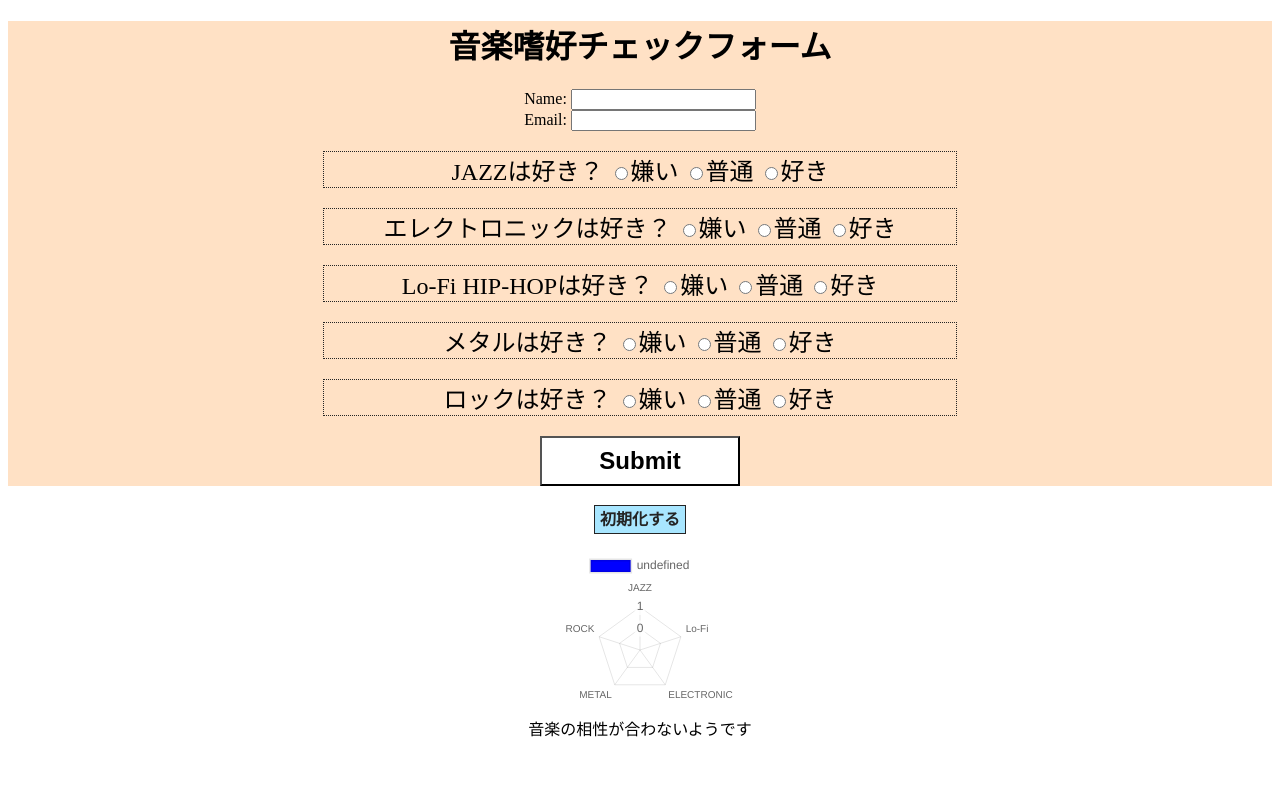
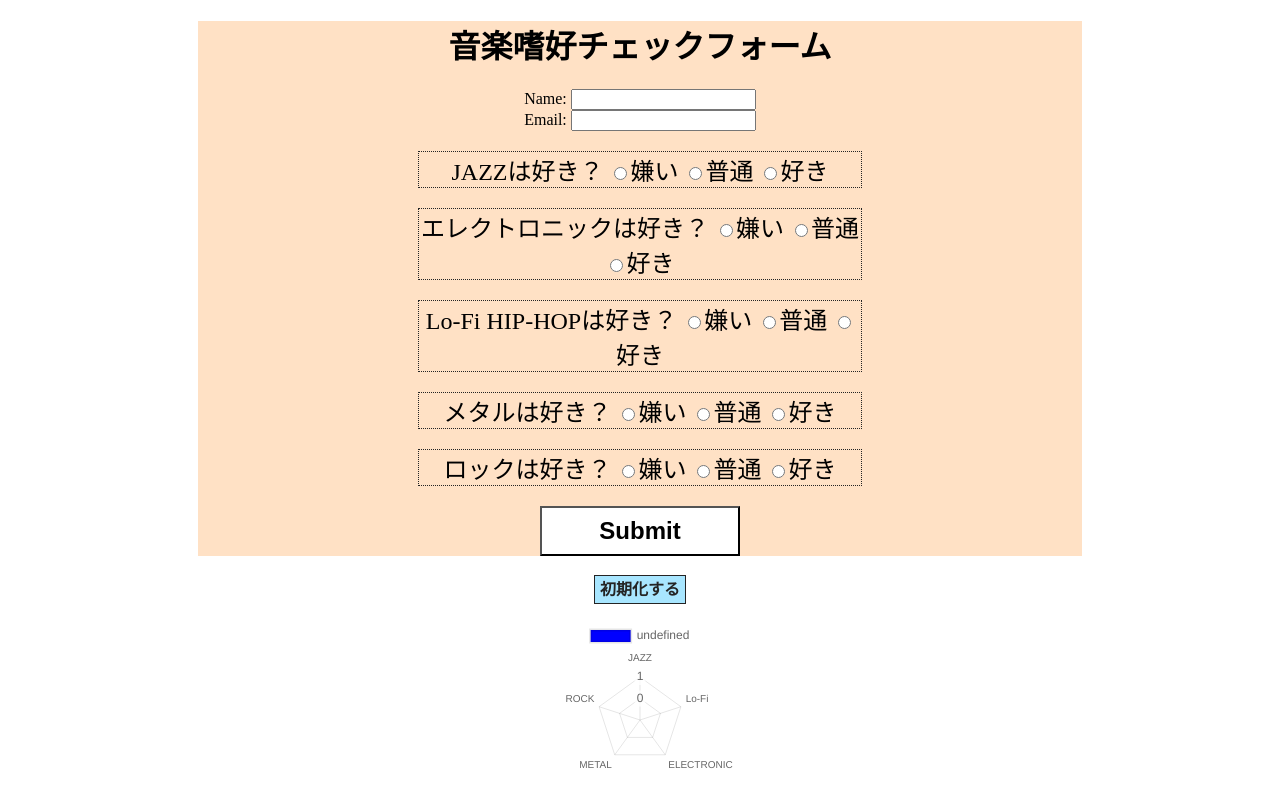
Before and after one commit to taku-Matsunaga/08_07_PHP, a PHP site: page / in a window 1280 px wide. Run offline with PHP 8.4, Linux system fonts and the light colour scheme; some libraries are stand-ins or nearby versions.

Commit message:
fix style

```diff
--- a/css/style.css
+++ b/css/style.css
@@ -4,6 +4,8 @@
 
 form {
   background-color: #ffe1c5;
+  width: 70%;
+  margin: auto;
 }
 
 form h1 {
--- a/css/style.min.css
+++ b/css/style.min.css
@@ -1 +1 @@
-.tac{text-align:center}form{background-color:#ffe1c5}form h1{text-align:center}.checkbox{font-size:1.5rem;margin:20px auto;border:1px dotted #242424;width:50%;text-align:center}.submitBtn{text-align:center}.submitBtn button{width:200px;height:50px;font-size:1.5rem;font-weight:bold;background-color:#fff;cursor:pointer}.clearBtn{text-align:center;margin:20px}.clearBtn a{background-color:#a8e6ff;color:#242424;text-decoration:none;border:1px solid #242424;padding:5px;font-weight:bold}.graph{margin:auto}.videoBox{text-align:center}
+.tac{text-align:center}form{background-color:#ffe1c5;width:70%;margin:auto}form h1{text-align:center}.checkbox{font-size:1.5rem;margin:20px auto;border:1px dotted #242424;width:50%;text-align:center}.submitBtn{text-align:center}.submitBtn button{width:200px;height:50px;font-size:1.5rem;font-weight:bold;background-color:#fff;cursor:pointer}.clearBtn{text-align:center;margin:20px}.clearBtn a{background-color:#a8e6ff;color:#242424;text-decoration:none;border:1px solid #242424;padding:5px;font-weight:bold}.graph{margin:auto}.videoBox{text-align:center}
--- a/css/style.scss
+++ b/css/style.scss
@@ -4,6 +4,8 @@
 
 form{
   background-color: rgb(255, 225, 197);
+  width: 70%;
+  margin: auto;
 
   h1{
     text-align: center;
--- a/js/mychart.js
+++ b/js/mychart.js
@@ -166,7 +166,7 @@ function createYoutube() {
     console.log(random);
     console.log(rockSet[random]);
     document.getElementById('insertVideo').innerHTML = rockHTML;
-  }else{
+  }else if(tmpData2[mydata] == 1 && tmpData3[mydata] == 1 && tmpData4[mydata] == 1 && tmpData5[mydata] == 1 && tmpData6[mydata] == 1){
     document.getElementById('insertVideo').innerHTML = '<p>音楽の相性が合わないようです</p>';
   }
 
```
